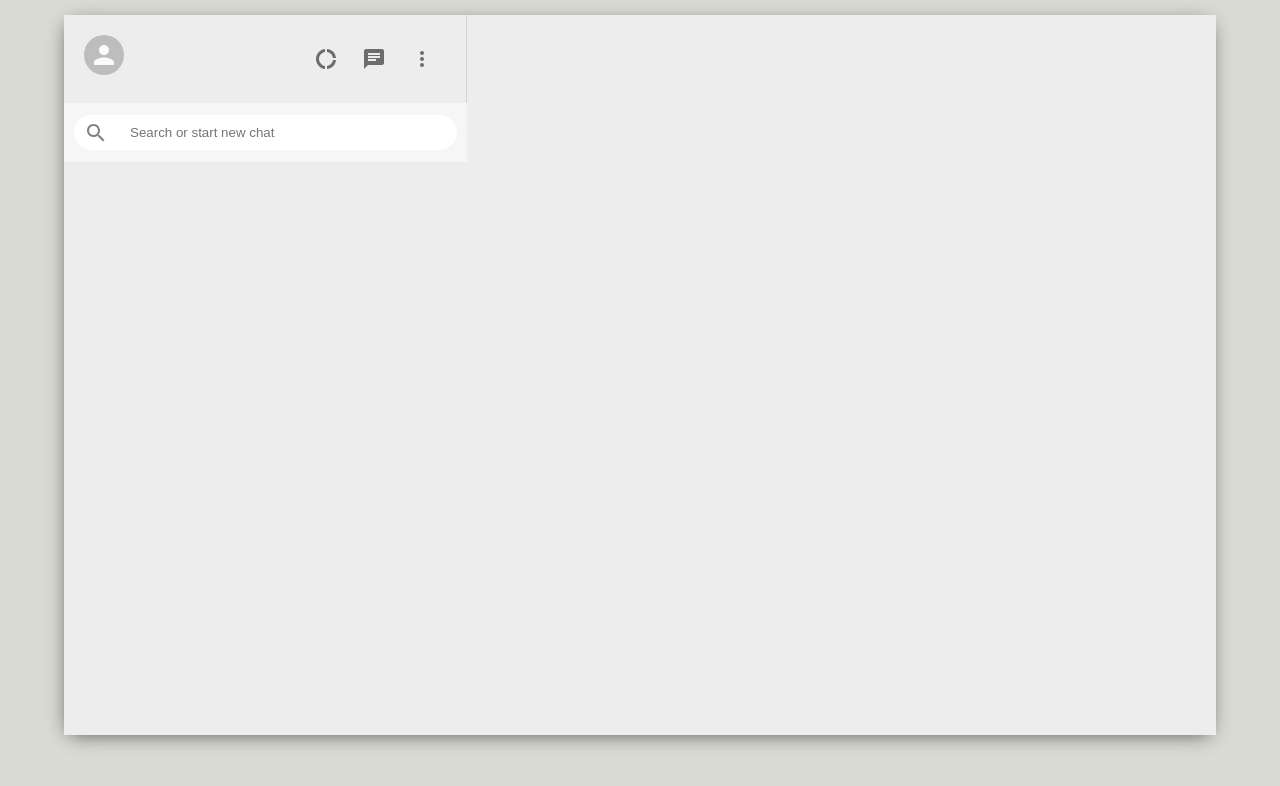
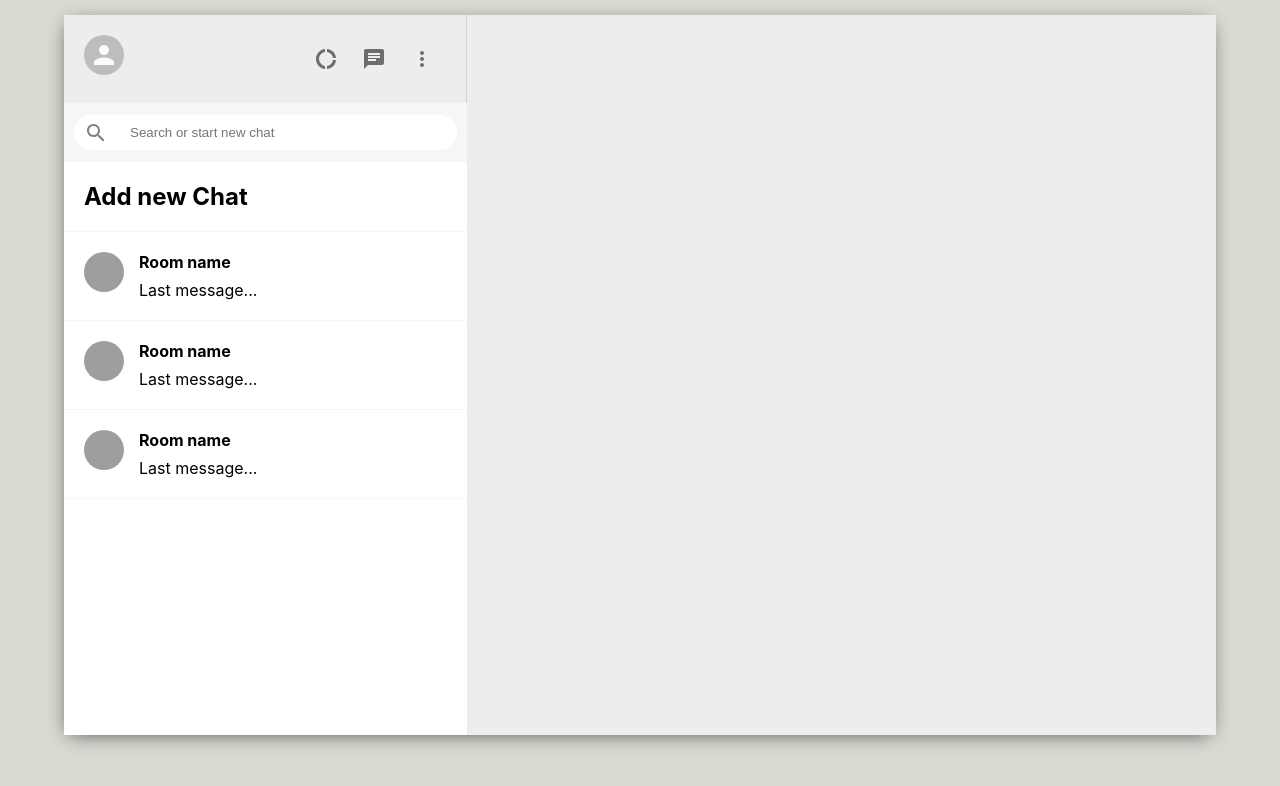
Before and after one commit to Lecture-Summary/whatsapp-clone, a React (Create React App) app: page / in a window 1280 px wide. Shown: the top 786 px of the page. Built offline with nearby package versions, Linux system fonts and the light colour scheme; grey boxes are pictures that could not be loaded.

Commit message:
Create SidebarChat

```diff
--- a/src/Sidebar.css
+++ b/src/Sidebar.css
@@ -49,3 +49,9 @@
   margin-right: 2vw;
   font-size: 24px !important;
 }
+
+.sidebar__chats {
+  flex: 1;
+  background-color: white;
+  overflow: scroll;
+}
--- a/src/Sidebar.js
+++ b/src/Sidebar.js
@@ -1,4 +1,5 @@
 import React from "react";
+import SidebarChat from "./SidebarChat";
 import { Avatar, IconButton } from "@material-ui/core";
 import DonutLargeIcon from "@material-ui/icons/DonutLarge";
 import ChatIcon from "@material-ui/icons/Chat";
@@ -31,7 +32,12 @@
         </div>
       </div>
 
-      <div className="sidebar__chats"></div>
+      <div className="sidebar__chats">
+        <SidebarChat addNewChat />
+        <SidebarChat />
+        <SidebarChat />
+        <SidebarChat />
+      </div>
     </div>
   );
 }
--- /dev/null
+++ b/src/SidebarChat.css
@@ -0,0 +1,19 @@
+.sidebarChat {
+  display: flex;
+  padding: 20px;
+  cursor: pointer;
+  border-bottom: 1px solid #f6f6f6;
+}
+
+.sidebarChat:hover {
+  background-color: #ebebeb;
+}
+
+.sidebarChat__info > h2 {
+  font-size: 16px;
+  margin-bottom: 8px;
+}
+
+.sidebarChat__info {
+  margin-left: 15px;
+}
--- /dev/null
+++ b/src/SidebarChat.js
@@ -0,0 +1,35 @@
+import React, { useEffect, useState } from "react";
+import { Avatar } from "@material-ui/core";
+import "./SidebarChat.css";
+
+function SidebarChat({ addNewChat }) {
+  const [seed, setSeed] = useState("");
+
+  useEffect(() => {
+    setSeed(Math.floor(Math.random() * 5000));
+  }, []);
+
+  const createChat = () => {
+    const roomName = prompt("Please enter name for chat");
+
+    if (roomName) {
+      // do some clever database stuff...
+    }
+  };
+
+  return !addNewChat ? (
+    <div className="sidebarChat">
+      <Avatar src={`https://avatars.dicebear.com/api/human/${seed}.svg`} />
+      <div className="sidebarChat__info">
+        <h2>Room name</h2>
+        <p>Last message...</p>
+      </div>
+    </div>
+  ) : (
+    <div onClick={createChat} className="sidebarChat">
+      <h2>Add new Chat</h2>
+    </div>
+  );
+}
+
+export default SidebarChat;
```
